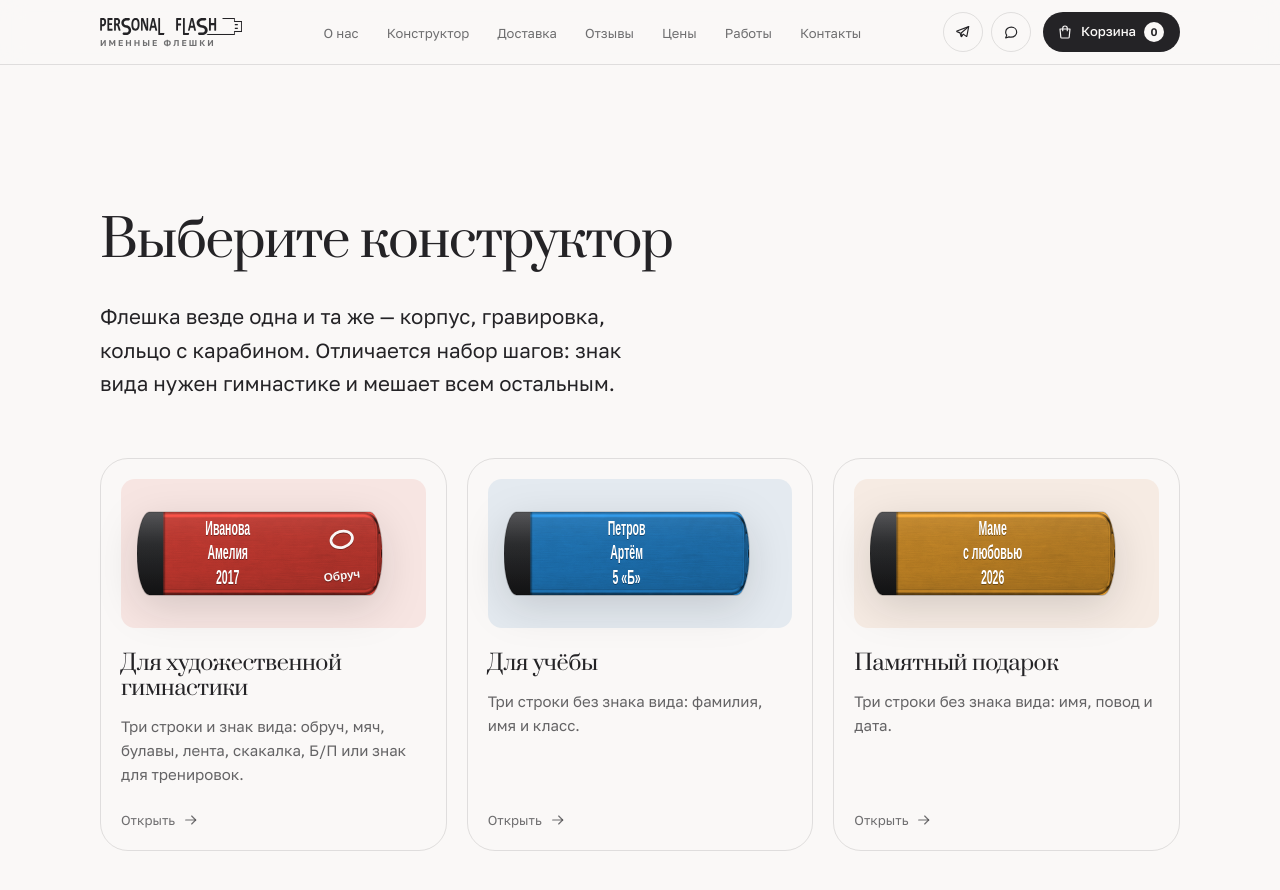
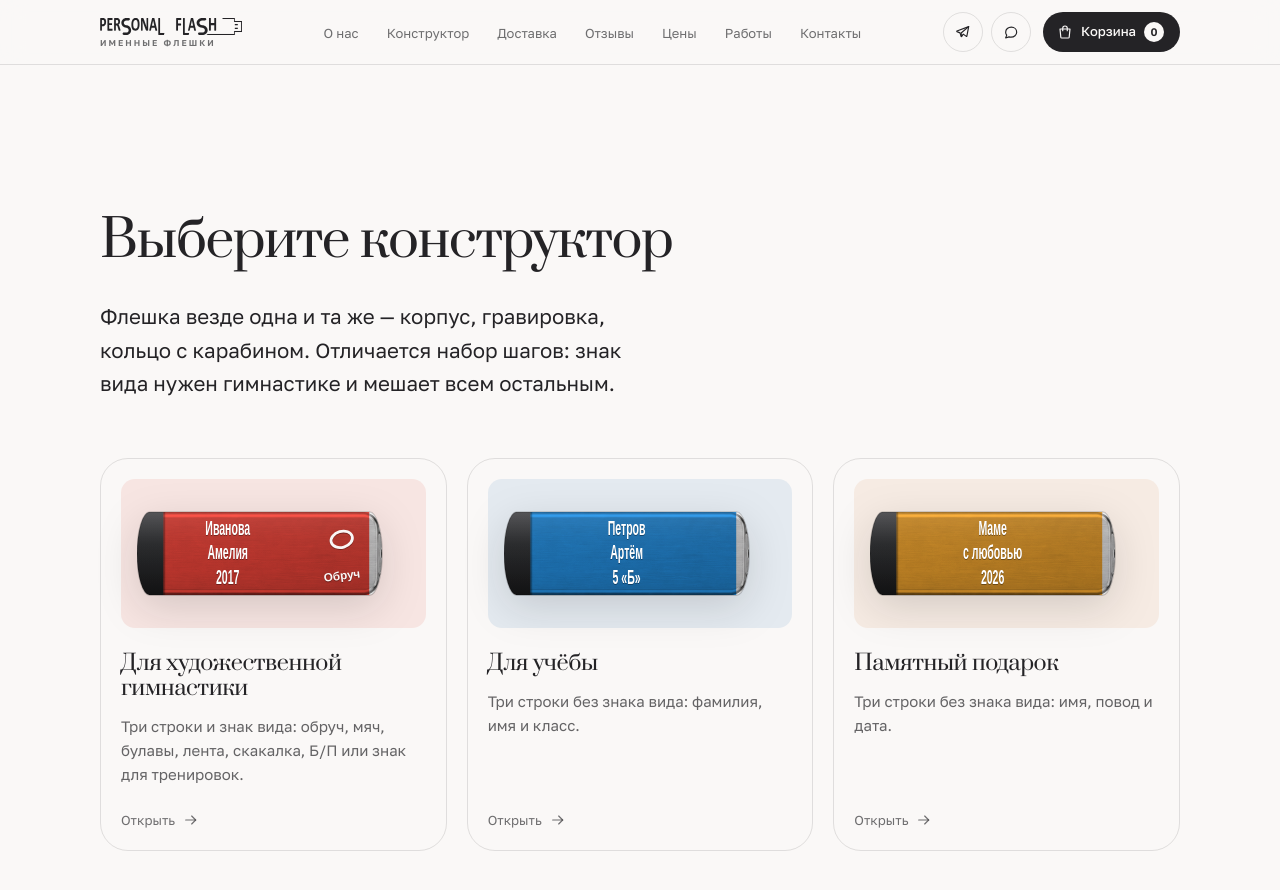
Before and after one commit to DevGreenBox/gym-flash, a Next.js app: page /constructors in a window 1280 px wide. Shown: the top 890 px of the page. Built offline with nearby package versions, Linux system fonts and the light colour scheme; a web font is replaced by a local one.

Commit message:
Дальний торец не окрашивается — там проушина под кольцо

```diff
--- a/components/drive-shape.tsx
+++ b/components/drive-shape.tsx
@@ -17,7 +17,7 @@ import { SPEC } from "@/lib/site";
  */
 export const КОЛПАЧОК = 5.4;
 /** Вылет торца по горизонтали. */
-const КРАЙ = 2.6;
+export const КРАЙ = 2.6;
 const КОЛЬЦО_R = 2.3;
 const ПОЛЕ = 1;
 
--- a/components/flash-drive.tsx
+++ b/components/flash-drive.tsx
@@ -7,6 +7,7 @@ import {
   DriveRing,
   КОЛПАЧОК,
   КОРПУС_D,
+  КРАЙ,
   ПЛАСТИНА_X,
   ПЛАСТИНА_Y,
   ХОЛСТ,
@@ -62,6 +63,9 @@ const DIMPLE_R = 3;
 const LABEL_SIZE = 2.4; // кегль подписи предмета, мм
 const TILT = (7 * Math.PI) / 180; // наклон подписи, как на фотографии партии
 const PROBE_Y = -20; // базовая линия невидимого дубля, за пределами пластины
+
+/** Голый анодированный алюминий — цвет проушины под кольцо. */
+const МЕТАЛЛ = "#b8babc";
 
 /** Средняя яркость серой пластины в базовом снимке. */
 const BASE_LUMA = 179 / 255;
@@ -205,13 +209,23 @@ export function FlashDrive({
           {chain ? <DriveRing uid={uid} /> : null}
 
           <g clipPath={`url(#${uid}-body)`}>
-          {/* Анодировка: цвет под шлифовкой, снимок ложится умножением. */}
+          {/* Анодировка: цвет под шлифовкой, снимок ложится умножением.
+              Дальний торец не окрашивается — там проушина под заводное
+              кольцо, это голый металл. Цвет обрывается ровно на дуге,
+              поэтому граница совпадает с началом скругления. */}
           <rect
             x={ПЛАСТИНА_X}
             y={ПЛАСТИНА_Y}
-            width={SPEC.plate}
+            width={SPEC.plate - КРАЙ}
             height={SPEC.plateH}
             fill={tint(color)}
+          />
+          <rect
+            x={ПЛАСТИНА_X + SPEC.plate - КРАЙ}
+            y={ПЛАСТИНА_Y}
+            width={КРАЙ}
+            height={SPEC.plateH}
+            fill={tint(МЕТАЛЛ)}
           />
           <image
             href="/drive/plate.png"
```
